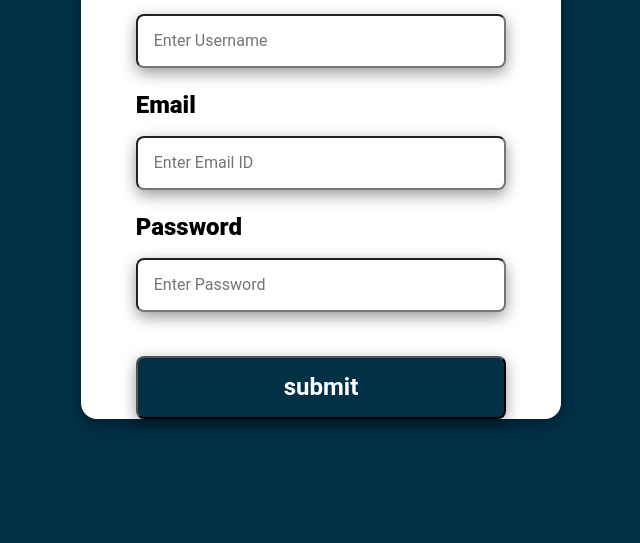
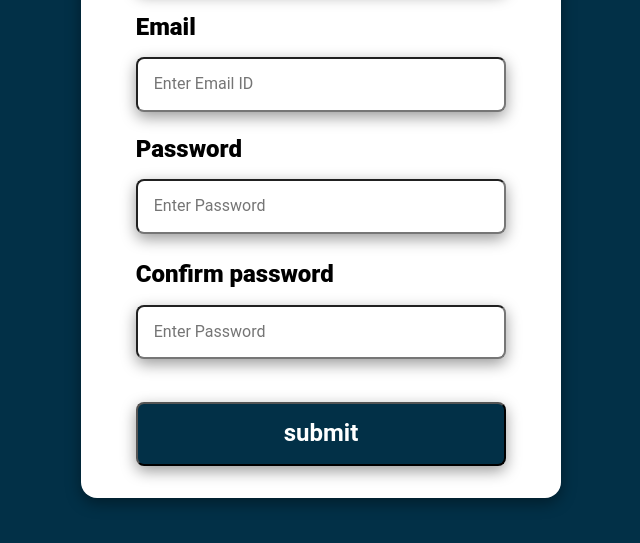
Before and after one commit to RKanna/form-validation-project, a plain HTML site: page index.html in a window 1280 px wide. Shown: the part 245-788 px from the top of the page, without its empty margins (319-959 px from the left). Drawn offline with Linux system fonts and the light colour scheme.

Commit message:
minor changes in ID and classes

```diff
--- a/index.html
+++ b/index.html
@@ -43,9 +43,22 @@
           <input type="password" class="" id="password" placeholder="Enter Password" />
           <span id="error-password"></span>
         </div>
+
+
+        <div class="form-control">
+          <label style="display: flex;" for="confirm-password" name="confirm-password" class="password gapUpper"
+            >Confirm password</label
+          >
+          <input type="password" class="" id="confirm-password" placeholder="Enter Password" />
+          <span id="passError-confirm"></span>
+        </div>
+
+
+
+
         <div class="form-control">
           <!-- <input type="submit" value="submit" class="btn" id="btn" /> -->
-          <button type="submit" class="btn" id="btn">submit</button>
+          <button type="submit" class="btn paddingBtn" id="btn">submit</button>
         </div>
       </form>
     </div>
```
